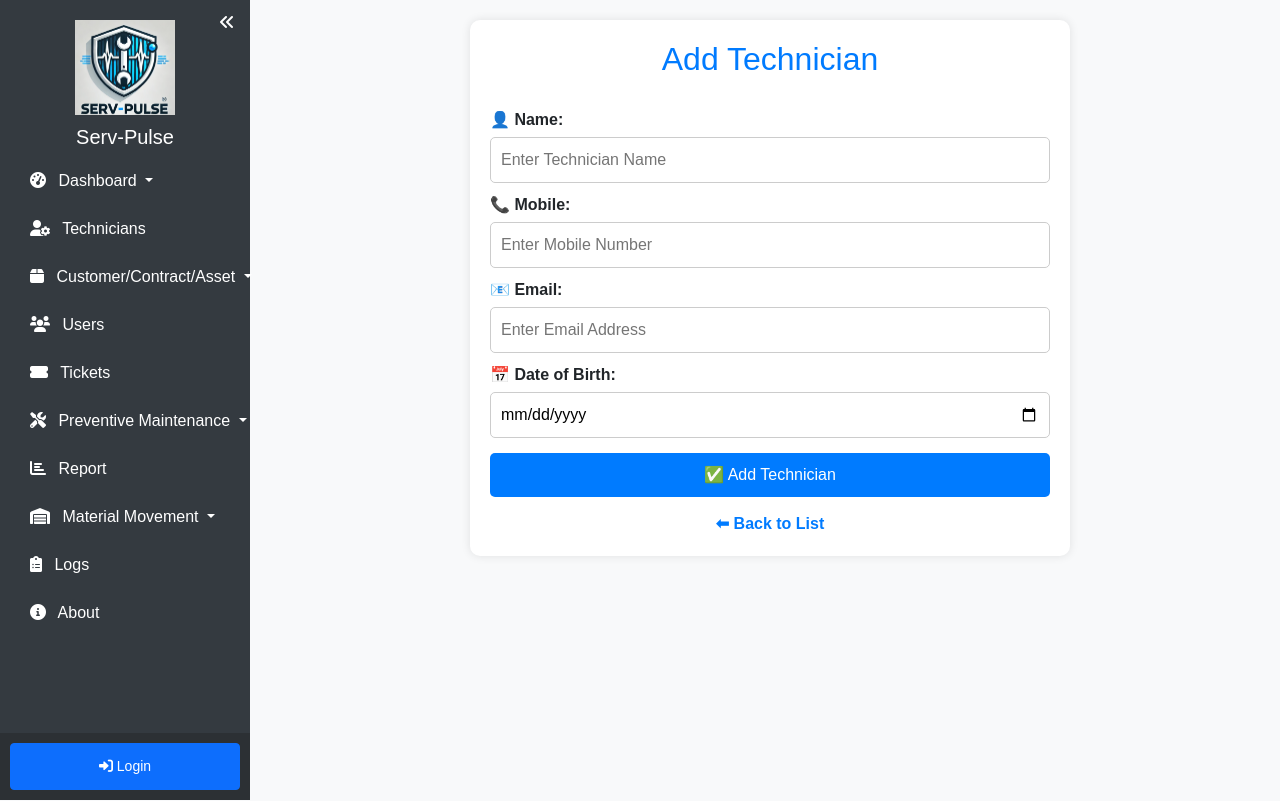
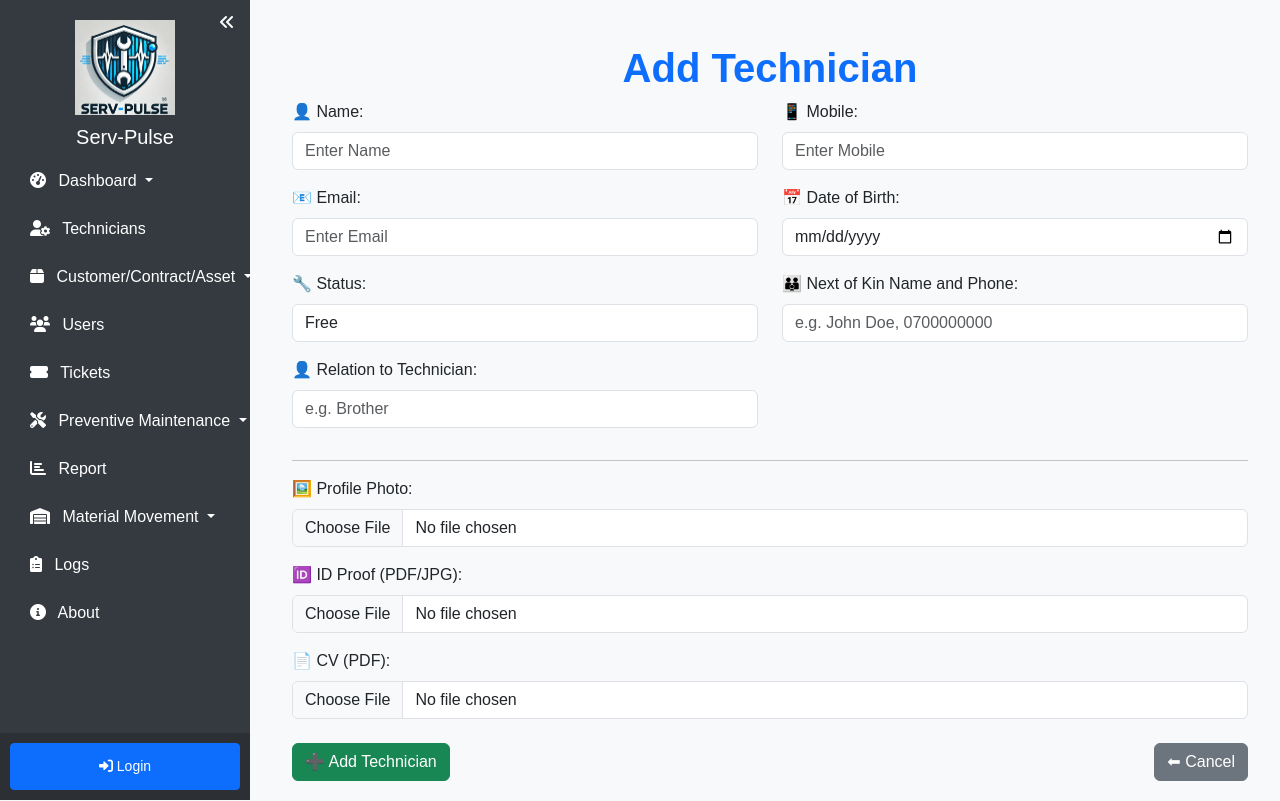
Before and after one commit to dev-saifar/servicepulse, a Python web app: template app/templates/technicians/add_technician.html in a window 1280 px wide. Run offline with Jinja, Linux system fonts and the light colour scheme; the template is opened without the code that fills it, so the values that code supplies are empty.

Commit message:
changes local

```diff
--- a/app/templates/technicians/add_technician.html
+++ b/app/templates/technicians/add_technician.html
@@ -1,90 +1,67 @@
 {% extends 'base.html' %}
+{% block content %}
+<div class="container mt-4">
+    <h1 class="text-center text-primary fw-bold">Add Technician</h1>
+    <form method="POST" enctype="multipart/form-data" action="{{ url_for('technicians.add_technician') }}">
 
-{% block content %}
-    <div class="container">
-        <h2 class="title">Add Technician</h2>
+        <div class="row">
+            <div class="col-md-6 mb-3">
+                <label class="form-label">👤 Name:</label>
+                <input type="text" class="form-control" name="name" placeholder="Enter Name" required>
+            </div>
+            <div class="col-md-6 mb-3">
+                <label class="form-label">📱 Mobile:</label>
+                <input type="text" class="form-control" name="mobile" placeholder="Enter Mobile" required>
+            </div>
+            <div class="col-md-6 mb-3">
+                <label class="form-label">📧 Email:</label>
+                <input type="email" class="form-control" name="email" placeholder="Enter Email" required>
+            </div>
+            <div class="col-md-6 mb-3">
+                <label class="form-label">📅 Date of Birth:</label>
+                <input type="date" class="form-control" name="dob" required>
+            </div>
+            <div class="col-md-6 mb-3">
+                <label class="form-label">🔧 Status:</label>
+                <select class="form-control" name="status">
+                    <option value="Free" selected>Free</option>
+                    <option value="Busy">Busy</option>
+                </select>
+            </div>
 
-        <form action="{{ url_for('technicians.add_technician') }}" method="POST" class="technician-form">
+            <!-- Next of Kin Section -->
+            <div class="col-md-6 mb-3">
+                <label class="form-label">👪 Next of Kin Name and Phone:</label>
+                <input type="text" class="form-control" name="next_of_kin" placeholder="e.g. John Doe, 0700000000">
+            </div>
+            <div class="col-md-6 mb-3">
+                <label class="form-label">👤 Relation to Technician:</label>
+                <input type="text" class="form-control" name="kin_relation" placeholder="e.g. Brother">
+            </div>
+        </div>
 
-            <label for="name">👤 Name:</label>
-            <input type="text" name="name" placeholder="Enter Technician Name" required>
+        <hr>
 
-            <label for="mobile">📞 Mobile:</label>
-            <input type="text" name="mobile" placeholder="Enter Mobile Number" required>
+        <!-- Upload Fields -->
+        <div class="mb-3">
+            <label class="form-label">🖼️ Profile Photo:</label>
+            <input type="file" class="form-control" name="photo" accept="image/*">
+        </div>
 
-            <label for="email">📧 Email:</label>
-            <input type="email" name="email" placeholder="Enter Email Address" required>
+        <div class="mb-3">
+            <label class="form-label">🆔 ID Proof (PDF/JPG):</label>
+            <input type="file" class="form-control" name="id_card" accept=".pdf,image/*">
+        </div>
 
-            <label for="dob">📅 Date of Birth:</label>
-            <input type="date" name="dob" required>
+        <div class="mb-3">
+            <label class="form-label">📄 CV (PDF):</label>
+            <input type="file" class="form-control" name="cv" accept=".pdf">
+        </div>
 
-            <button type="submit" class="button">✅ Add Technician</button>
-        </form>
-
-        <a href="{{ url_for('technicians.index') }}" class="back-button">⬅ Back to List</a>
-    </div>
-
-    <style>
-        .container {
-            max-width: 600px;
-            margin: auto;
-            background: white;
-            padding: 20px;
-            border-radius: 10px;
-            box-shadow: 0px 0px 10px rgba(0, 0, 0, 0.1);
-            text-align: center;
-        }
-
-        .title {
-            color: #007BFF;
-            margin-bottom: 20px;
-        }
-
-        .technician-form {
-            display: flex;
-            flex-direction: column;
-        }
-
-        label {
-            font-weight: bold;
-            margin-top: 10px;
-            text-align: left;
-            display: block;
-        }
-
-        input {
-            padding: 10px;
-            margin-top: 5px;
-            border: 1px solid #ccc;
-            border-radius: 5px;
-            width: 100%;
-        }
-
-        .button {
-            background: #007BFF;
-            color: white;
-            padding: 10px;
-            border: none;
-            border-radius: 5px;
-            cursor: pointer;
-            margin-top: 15px;
-            font-size: 16px;
-        }
-
-        .button:hover {
-            background: #0056b3;
-        }
-
-        .back-button {
-            display: inline-block;
-            margin-top: 15px;
-            text-decoration: none;
-            color: #007BFF;
-            font-weight: bold;
-        }
-
-        .back-button:hover {
-            text-decoration: underline;
-        }
-    </style>
+        <div class="d-flex justify-content-between mt-4">
+            <button type="submit" class="btn btn-success">➕ Add Technician</button>
+            <a href="{{ url_for('technicians.index') }}" class="btn btn-secondary">⬅ Cancel</a>
+        </div>
+    </form>
+</div>
 {% endblock %}
```
Also changed, not shown: app/modules/technicians.py (+71 -11 lines).
